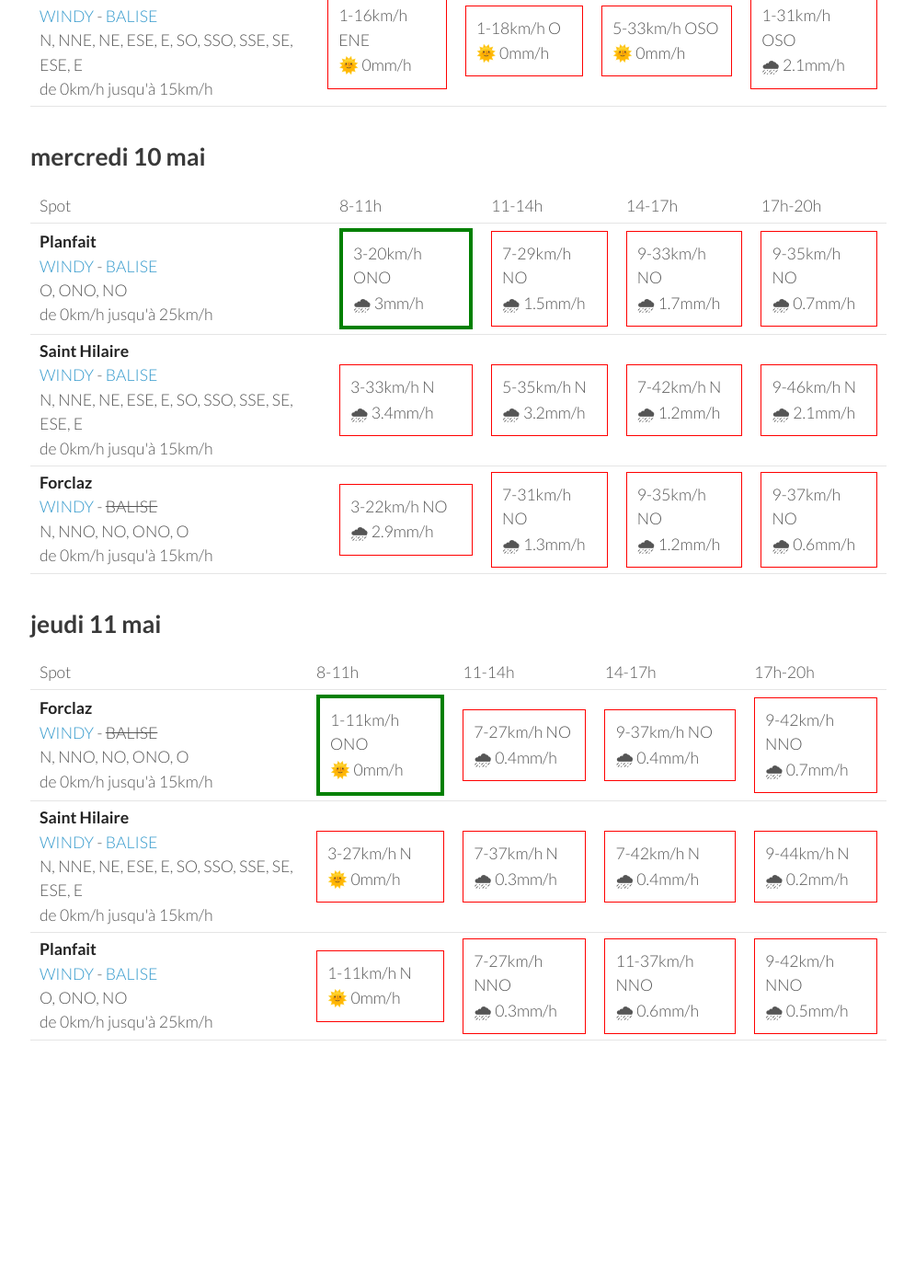
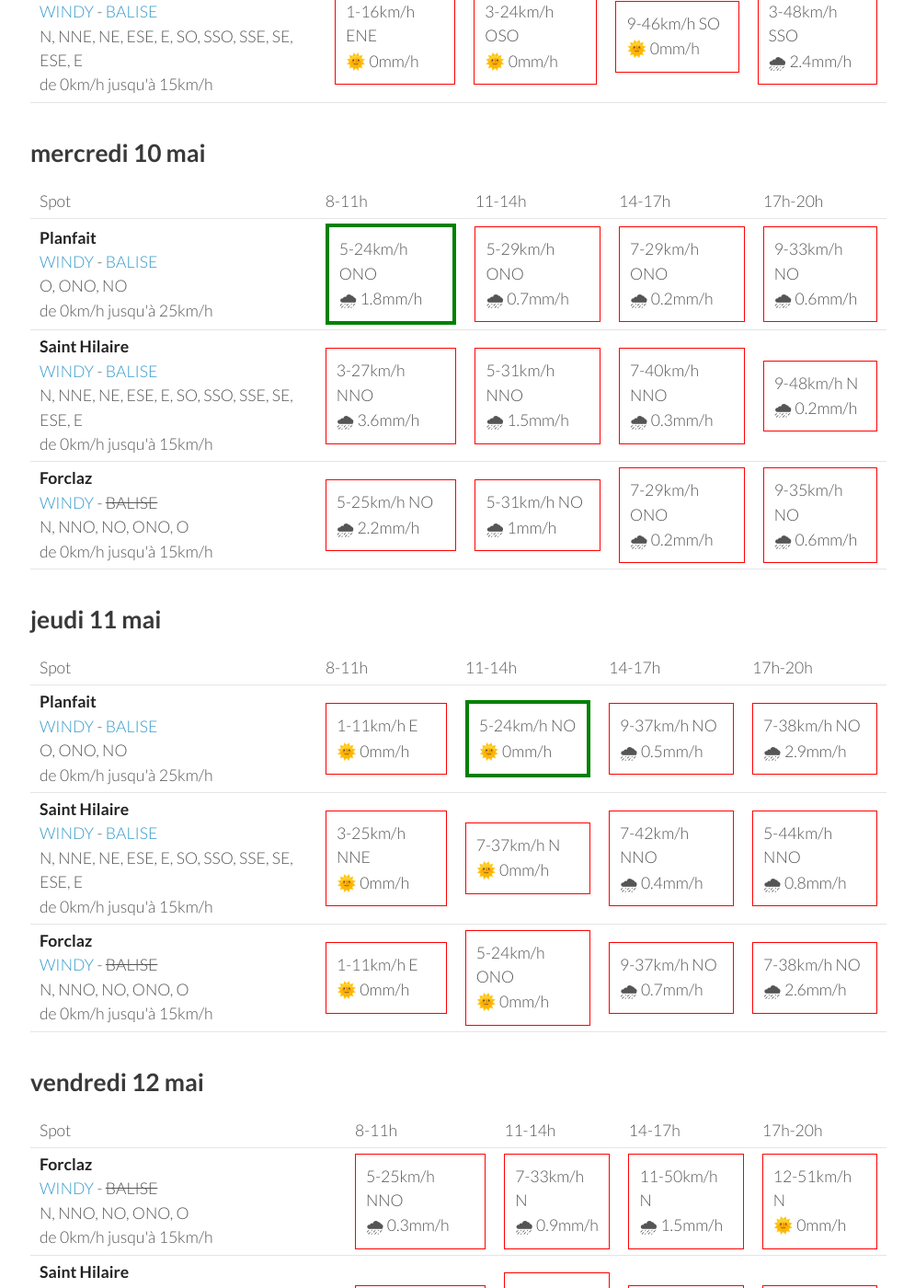
Before and after one commit to parapente-dans-le-nord/parapente-dans-le-nord.github.io, a Jekyll site: the page built from alpes_nord.markdown, in a window 1280 px wide and 1400 px high, scrolled down 1681 px. Shown: the whole window at 92% size, without its empty margins (25-1020 px from the left). Built offline with Jekyll 4.4.1, drawn with Linux system fonts in a browser that asks for light colours; before the commit the page ends 2940 px from its top, so only the background shows below that; some of the changed text lies outside the part shown.

Commit message:
update index.markdown

```diff
--- a/alpes_nord.markdown
+++ b/alpes_nord.markdown
@@ -116,20 +116,20 @@ page mise à jour le dimanche 07 mai 06:26
 <tr>
         <td><strong>Planfait</strong><br><a href="https://windy.com/45.853/6.223?45.415,6.223,8">WINDY</a> - <span class=""><a href="https://www.openwindmap.org/PP496">BALISE</a> </span><br> <span class="vent-favorable">O, ONO, NO</span><br><span class="force-vent">de 0km/h jusqu'à 25km/h</span> </td>
 
-            <td><div class="not-flyable"><p>3-14km/h ESE</p><p>🌞 0mm/h</p></div></td>
-            <td><div class="not-flyable"><p>1-16km/h SO</p><p>🌞 0mm/h</p></div></td>
-            <td><div class="flyable"><p>5-25km/h ONO</p><p>🌞 0mm/h</p></div></td>
-            <td><div class="flyable"><p>3-25km/h O</p><p>🌧 2.1mm/h</p></div></td>
+            <td><div class="not-flyable"><p>5-14km/h ESE</p><p>🌞 0mm/h</p></div></td>
+            <td><div class="not-flyable"><p>1-18km/h SO</p><p>🌞 0mm/h</p></div></td>
+            <td><div class="not-flyable"><p>5-25km/h OSO</p><p>🌞 0mm/h</p></div></td>
+            <td><div class="not-flyable"><p>5-35km/h SO</p><p>🌧 2.5mm/h</p></div></td>
 
 
     </tr>
 <tr>
         <td><strong>Forclaz</strong><br><a href="https://windy.com/45.814/6.247?45.375,6.246,8,m:eVwaglz">WINDY</a> - <span class="no-balise"> BALISE </span><br> <span class="vent-favorable">N, NNO, NO, ONO, O</span><br><span class="force-vent">de 0km/h jusqu'à 15km/h</span> </td>
 
-            <td><div class="not-flyable"><p>3-14km/h ESE</p><p>🌞 0mm/h</p></div></td>
-            <td><div class="not-flyable"><p>1-16km/h SSO</p><p>🌞 0mm/h</p></div></td>
-            <td><div class="not-flyable"><p>5-25km/h ONO</p><p>🌧 0.2mm/h</p></div></td>
-            <td><div class="not-flyable"><p>3-27km/h ONO</p><p>🌧 2.3mm/h</p></div></td>
+            <td><div class="not-flyable"><p>5-16km/h ESE</p><p>🌞 0mm/h</p></div></td>
+            <td><div class="not-flyable"><p>0-18km/h SO</p><p>🌞 0mm/h</p></div></td>
+            <td><div class="not-flyable"><p>5-25km/h O</p><p>🌞 0mm/h</p></div></td>
+            <td><div class="not-flyable"><p>5-37km/h SO</p><p>🌧 2.6mm/h</p></div></td>
 
 
     </tr>
@@ -137,9 +137,9 @@ page mise à jour le dimanche 07 mai 06:26
         <td><strong>Saint Hilaire</strong><br><a href="https://windy.com/45.307/5.888?45.087,5.889,9,m:eUFagkX">WINDY</a> - <span class=""><a href="http://www.balisemeteo.com/balise.php?idBalise=61">BALISE</a> </span><br> <span class="vent-favorable">N, NNE, NE, ESE, E, SO, SSO, SSE, SE, ESE, E</span><br><span class="force-vent">de 0km/h jusqu'à 15km/h</span> </td>
 
             <td><div class="not-flyable"><p>1-16km/h ENE</p><p>🌞 0mm/h</p></div></td>
-            <td><div class="not-flyable"><p>1-18km/h O</p><p>🌞 0mm/h</p></div></td>
-            <td><div class="not-flyable"><p>5-33km/h OSO</p><p>🌞 0mm/h</p></div></td>
-            <td><div class="not-flyable"><p>1-31km/h OSO</p><p>🌧 2.1mm/h</p></div></td>
+            <td><div class="not-flyable"><p>3-24km/h OSO</p><p>🌞 0mm/h</p></div></td>
+            <td><div class="not-flyable"><p>9-46km/h SO</p><p>🌞 0mm/h</p></div></td>
+            <td><div class="not-flyable"><p>3-48km/h SSO</p><p>🌧 2.4mm/h</p></div></td>
 
 
     </tr>
@@ -162,30 +162,30 @@ page mise à jour le dimanche 07 mai 06:26
 <tr>
         <td><strong>Planfait</strong><br><a href="https://windy.com/45.853/6.223?45.415,6.223,8">WINDY</a> - <span class=""><a href="https://www.openwindmap.org/PP496">BALISE</a> </span><br> <span class="vent-favorable">O, ONO, NO</span><br><span class="force-vent">de 0km/h jusqu'à 25km/h</span> </td>
 
-            <td><div class="flyable"><p>3-20km/h ONO</p><p>🌧 3mm/h</p></div></td>
-            <td><div class="not-flyable"><p>7-29km/h NO</p><p>🌧 1.5mm/h</p></div></td>
-            <td><div class="not-flyable"><p>9-33km/h NO</p><p>🌧 1.7mm/h</p></div></td>
-            <td><div class="not-flyable"><p>9-35km/h NO</p><p>🌧 0.7mm/h</p></div></td>
+            <td><div class="flyable"><p>5-24km/h ONO</p><p>🌧 1.8mm/h</p></div></td>
+            <td><div class="not-flyable"><p>5-29km/h ONO</p><p>🌧 0.7mm/h</p></div></td>
+            <td><div class="not-flyable"><p>7-29km/h ONO</p><p>🌧 0.2mm/h</p></div></td>
+            <td><div class="not-flyable"><p>9-33km/h NO</p><p>🌧 0.6mm/h</p></div></td>
 
 
     </tr>
 <tr>
         <td><strong>Saint Hilaire</strong><br><a href="https://windy.com/45.307/5.888?45.087,5.889,9,m:eUFagkX">WINDY</a> - <span class=""><a href="http://www.balisemeteo.com/balise.php?idBalise=61">BALISE</a> </span><br> <span class="vent-favorable">N, NNE, NE, ESE, E, SO, SSO, SSE, SE, ESE, E</span><br><span class="force-vent">de 0km/h jusqu'à 15km/h</span> </td>
 
-            <td><div class="not-flyable"><p>3-33km/h N</p><p>🌧 3.4mm/h</p></div></td>
-            <td><div class="not-flyable"><p>5-35km/h N</p><p>🌧 3.2mm/h</p></div></td>
-            <td><div class="not-flyable"><p>7-42km/h N</p><p>🌧 1.2mm/h</p></div></td>
-            <td><div class="not-flyable"><p>9-46km/h N</p><p>🌧 2.1mm/h</p></div></td>
+            <td><div class="not-flyable"><p>3-27km/h NNO</p><p>🌧 3.6mm/h</p></div></td>
+            <td><div class="not-flyable"><p>5-31km/h NNO</p><p>🌧 1.5mm/h</p></div></td>
+            <td><div class="not-flyable"><p>7-40km/h NNO</p><p>🌧 0.3mm/h</p></div></td>
+            <td><div class="not-flyable"><p>9-48km/h N</p><p>🌧 0.2mm/h</p></div></td>
 
 
     </tr>
 <tr>
         <td><strong>Forclaz</strong><br><a href="https://windy.com/45.814/6.247?45.375,6.246,8,m:eVwaglz">WINDY</a> - <span class="no-balise"> BALISE </span><br> <span class="vent-favorable">N, NNO, NO, ONO, O</span><br><span class="force-vent">de 0km/h jusqu'à 15km/h</span> </td>
 
-            <td><div class="not-flyable"><p>3-22km/h NO</p><p>🌧 2.9mm/h</p></div></td>
-            <td><div class="not-flyable"><p>7-31km/h NO</p><p>🌧 1.3mm/h</p></div></td>
-            <td><div class="not-flyable"><p>9-35km/h NO</p><p>🌧 1.2mm/h</p></div></td>
-            <td><div class="not-flyable"><p>9-37km/h NO</p><p>🌧 0.6mm/h</p></div></td>
+            <td><div class="not-flyable"><p>5-25km/h NO</p><p>🌧 2.2mm/h</p></div></td>
+            <td><div class="not-flyable"><p>5-31km/h NO</p><p>🌧 1mm/h</p></div></td>
+            <td><div class="not-flyable"><p>7-29km/h ONO</p><p>🌧 0.2mm/h</p></div></td>
+            <td><div class="not-flyable"><p>9-35km/h NO</p><p>🌧 0.6mm/h</p></div></td>
 
 
     </tr>
@@ -206,32 +206,32 @@ page mise à jour le dimanche 07 mai 06:26
       <td>17h-20h</td>
     </tr>
 <tr>
-        <td><strong>Forclaz</strong><br><a href="https://windy.com/45.814/6.247?45.375,6.246,8,m:eVwaglz">WINDY</a> - <span class="no-balise"> BALISE </span><br> <span class="vent-favorable">N, NNO, NO, ONO, O</span><br><span class="force-vent">de 0km/h jusqu'à 15km/h</span> </td>
+        <td><strong>Planfait</strong><br><a href="https://windy.com/45.853/6.223?45.415,6.223,8">WINDY</a> - <span class=""><a href="https://www.openwindmap.org/PP496">BALISE</a> </span><br> <span class="vent-favorable">O, ONO, NO</span><br><span class="force-vent">de 0km/h jusqu'à 25km/h</span> </td>
 
-            <td><div class="flyable"><p>1-11km/h ONO</p><p>🌞 0mm/h</p></div></td>
-            <td><div class="not-flyable"><p>7-27km/h NO</p><p>🌧 0.4mm/h</p></div></td>
-            <td><div class="not-flyable"><p>9-37km/h NO</p><p>🌧 0.4mm/h</p></div></td>
-            <td><div class="not-flyable"><p>9-42km/h NNO</p><p>🌧 0.7mm/h</p></div></td>
+            <td><div class="not-flyable"><p>1-11km/h E</p><p>🌞 0mm/h</p></div></td>
+            <td><div class="flyable"><p>5-24km/h NO</p><p>🌞 0mm/h</p></div></td>
+            <td><div class="not-flyable"><p>9-37km/h NO</p><p>🌧 0.5mm/h</p></div></td>
+            <td><div class="not-flyable"><p>7-38km/h NO</p><p>🌧 2.9mm/h</p></div></td>
 
 
     </tr>
 <tr>
         <td><strong>Saint Hilaire</strong><br><a href="https://windy.com/45.307/5.888?45.087,5.889,9,m:eUFagkX">WINDY</a> - <span class=""><a href="http://www.balisemeteo.com/balise.php?idBalise=61">BALISE</a> </span><br> <span class="vent-favorable">N, NNE, NE, ESE, E, SO, SSO, SSE, SE, ESE, E</span><br><span class="force-vent">de 0km/h jusqu'à 15km/h</span> </td>
 
-            <td><div class="not-flyable"><p>3-27km/h N</p><p>🌞 0mm/h</p></div></td>
-            <td><div class="not-flyable"><p>7-37km/h N</p><p>🌧 0.3mm/h</p></div></td>
-            <td><div class="not-flyable"><p>7-42km/h N</p><p>🌧 0.4mm/h</p></div></td>
-            <td><div class="not-flyable"><p>9-44km/h N</p><p>🌧 0.2mm/h</p></div></td>
+            <td><div class="not-flyable"><p>3-25km/h NNE</p><p>🌞 0mm/h</p></div></td>
+            <td><div class="not-flyable"><p>7-37km/h N</p><p>🌞 0mm/h</p></div></td>
+            <td><div class="not-flyable"><p>7-42km/h NNO</p><p>🌧 0.4mm/h</p></div></td>
+            <td><div class="not-flyable"><p>5-44km/h NNO</p><p>🌧 0.8mm/h</p></div></td>
 
 
     </tr>
 <tr>
-        <td><strong>Planfait</strong><br><a href="https://windy.com/45.853/6.223?45.415,6.223,8">WINDY</a> - <span class=""><a href="https://www.openwindmap.org/PP496">BALISE</a> </span><br> <span class="vent-favorable">O, ONO, NO</span><br><span class="force-vent">de 0km/h jusqu'à 25km/h</span> </td>
+        <td><strong>Forclaz</strong><br><a href="https://windy.com/45.814/6.247?45.375,6.246,8,m:eVwaglz">WINDY</a> - <span class="no-balise"> BALISE </span><br> <span class="vent-favorable">N, NNO, NO, ONO, O</span><br><span class="force-vent">de 0km/h jusqu'à 15km/h</span> </td>
 
-            <td><div class="not-flyable"><p>1-11km/h N</p><p>🌞 0mm/h</p></div></td>
-            <td><div class="not-flyable"><p>7-27km/h NNO</p><p>🌧 0.3mm/h</p></div></td>
-            <td><div class="not-flyable"><p>11-37km/h NNO</p><p>🌧 0.6mm/h</p></div></td>
-            <td><div class="not-flyable"><p>9-42km/h NNO</p><p>🌧 0.5mm/h</p></div></td>
+            <td><div class="not-flyable"><p>1-11km/h E</p><p>🌞 0mm/h</p></div></td>
+            <td><div class="not-flyable"><p>5-24km/h ONO</p><p>🌞 0mm/h</p></div></td>
+            <td><div class="not-flyable"><p>9-37km/h NO</p><p>🌧 0.7mm/h</p></div></td>
+            <td><div class="not-flyable"><p>7-38km/h NO</p><p>🌧 2.6mm/h</p></div></td>
 
 
     </tr>
@@ -239,3 +239,49 @@ page mise à jour le dimanche 07 mai 06:26
 </tbody>
 </table>
 {:/}
+## vendredi 12 mai
+
+{::nomarkdown}
+<table>
+  <tbody>
+    <tr>
+      <td>Spot</td>
+      <td>8-11h</td>
+      <td>11-14h</td>
+      <td>14-17h</td>
+      <td>17h-20h</td>
+    </tr>
+<tr>
+        <td><strong>Forclaz</strong><br><a href="https://windy.com/45.814/6.247?45.375,6.246,8,m:eVwaglz">WINDY</a> - <span class="no-balise"> BALISE </span><br> <span class="vent-favorable">N, NNO, NO, ONO, O</span><br><span class="force-vent">de 0km/h jusqu'à 15km/h</span> </td>
+
+            <td><div class="not-flyable"><p>5-25km/h NNO</p><p>🌧 0.3mm/h</p></div></td>
+            <td><div class="not-flyable"><p>7-33km/h N</p><p>🌧 0.9mm/h</p></div></td>
+            <td><div class="not-flyable"><p>11-50km/h N</p><p>🌧 1.5mm/h</p></div></td>
+            <td><div class="not-flyable"><p>12-51km/h N</p><p>🌞 0mm/h</p></div></td>
+
+
+    </tr>
+<tr>
+        <td><strong>Saint Hilaire</strong><br><a href="https://windy.com/45.307/5.888?45.087,5.889,9,m:eUFagkX">WINDY</a> - <span class=""><a href="http://www.balisemeteo.com/balise.php?idBalise=61">BALISE</a> </span><br> <span class="vent-favorable">N, NNE, NE, ESE, E, SO, SSO, SSE, SE, ESE, E</span><br><span class="force-vent">de 0km/h jusqu'à 15km/h</span> </td>
+
+            <td><div class="not-flyable"><p>3-38km/h NNE</p><p>🌧 1mm/h</p></div></td>
+            <td><div class="not-flyable"><p>7-46km/h N</p><p>🌧 0.6mm/h</p></div></td>
+            <td><div class="not-flyable"><p>7-48km/h N</p><p>🌧 1.2mm/h</p></div></td>
+            <td><div class="not-flyable"><p>7-55km/h N</p><p>🌧 2.3mm/h</p></div></td>
+
+
+    </tr>
+<tr>
+        <td><strong>Planfait</strong><br><a href="https://windy.com/45.853/6.223?45.415,6.223,8">WINDY</a> - <span class=""><a href="https://www.openwindmap.org/PP496">BALISE</a> </span><br> <span class="vent-favorable">O, ONO, NO</span><br><span class="force-vent">de 0km/h jusqu'à 25km/h</span> </td>
+
+            <td><div class="not-flyable"><p>5-27km/h NNO</p><p>🌧 0.3mm/h</p></div></td>
+            <td><div class="not-flyable"><p>9-37km/h N</p><p>🌧 0.9mm/h</p></div></td>
+            <td><div class="not-flyable"><p>12-51km/h N</p><p>🌧 1.3mm/h</p></div></td>
+            <td><div class="not-flyable"><p>14-55km/h N</p><p>🌞 0mm/h</p></div></td>
+
+
+    </tr>
+
+</tbody>
+</table>
+{:/}
```
Also changed, not shown: other parts of alpes_nord.markdown (+1 -1 lines).
